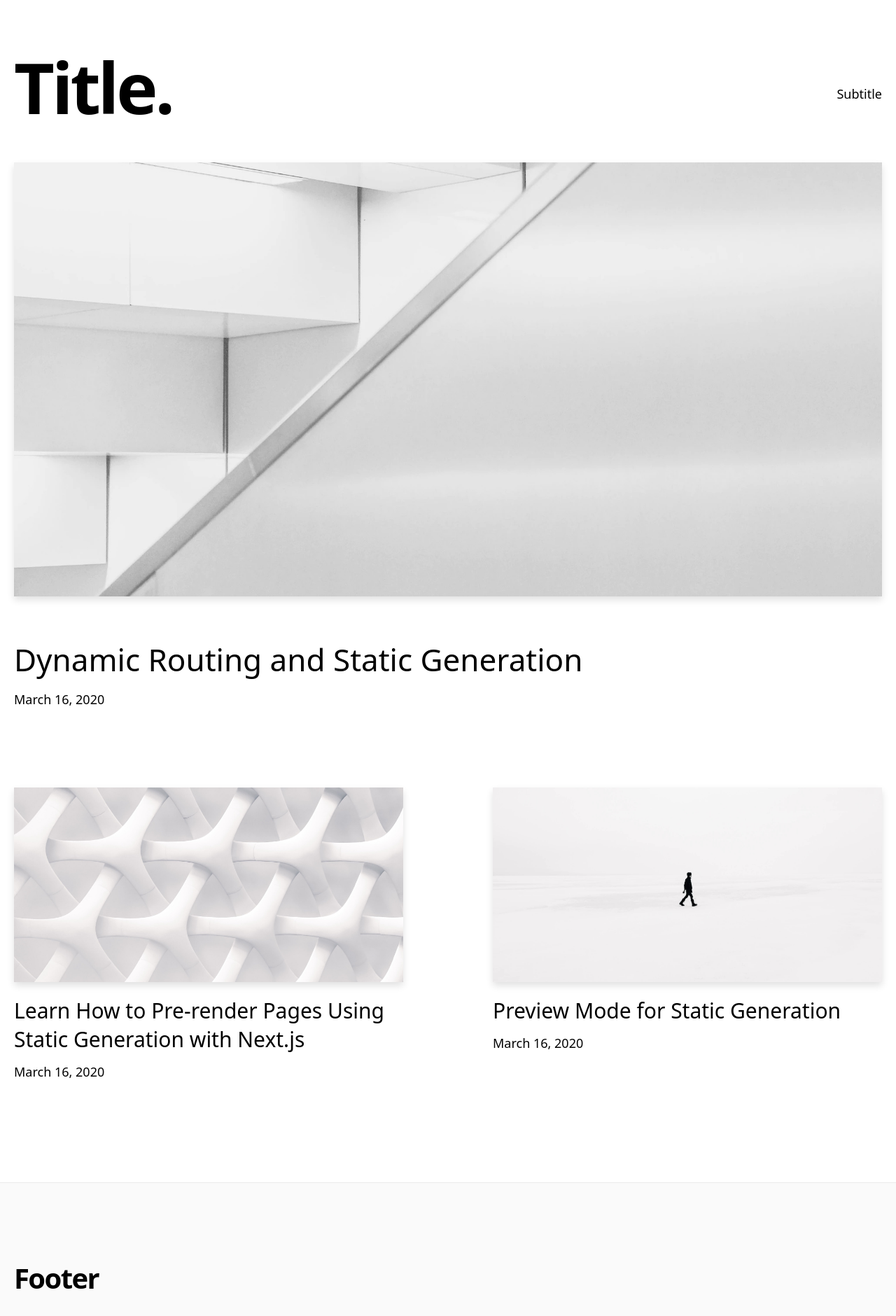
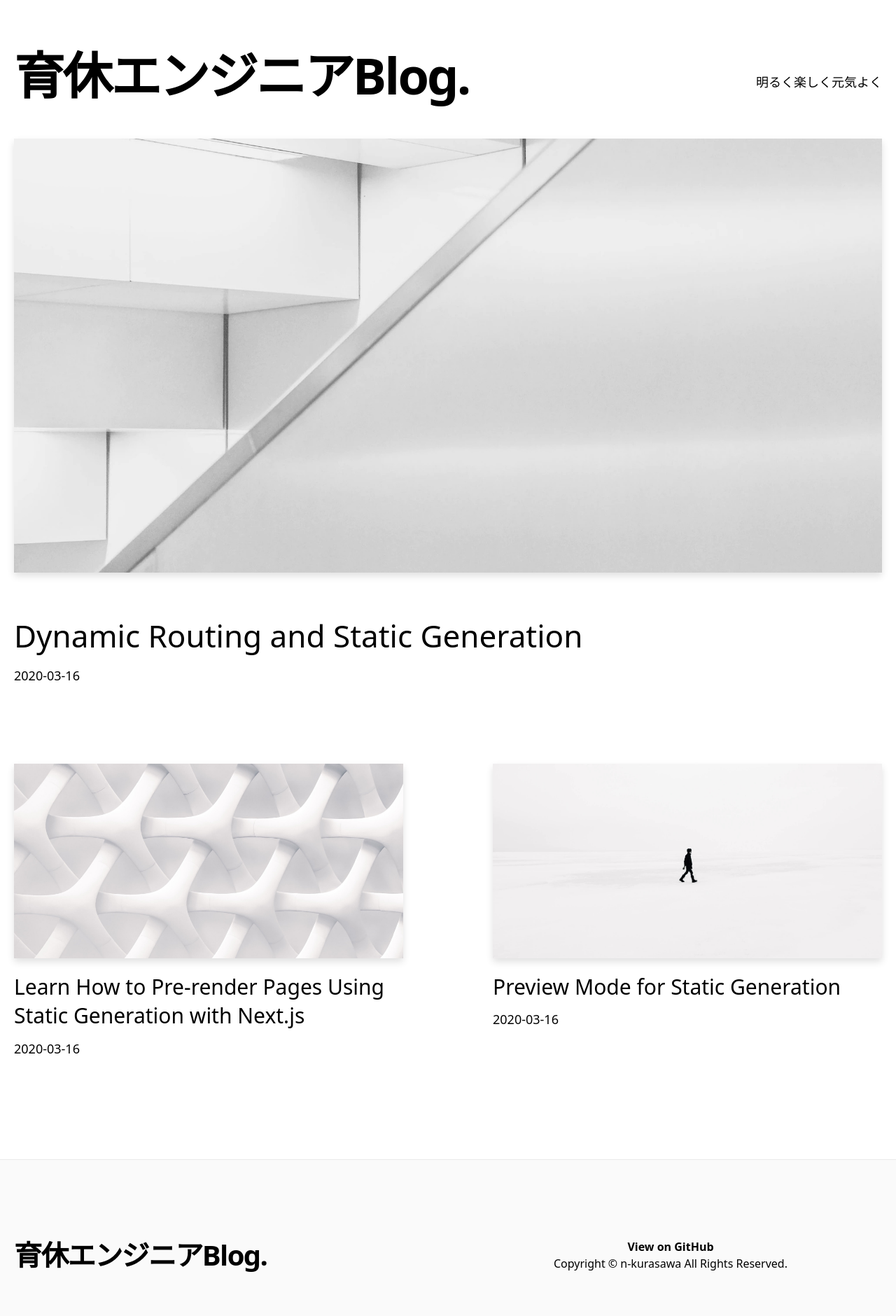
Before and after one commit to n-kurasawa/blog, a Next.js app: page / in a window 1280 px wide. Shown: the top 1880 px of the page at 70% size. Built offline with nearby package versions, Linux system fonts and the light colour scheme.

Commit message:
title & footer

```diff
--- a/components/date-formatter.tsx
+++ b/components/date-formatter.tsx
@@ -6,7 +6,7 @@ type Props = {
 
 const DateFormatter: React.FC<Props> = ({ dateString }) => {
   const date = parseISO(dateString);
-  return <time dateTime={dateString}>{format(date, "LLLL	d, yyyy")}</time>;
+  return <time dateTime={dateString}>{format(date, "yyyy-MM-dd")}</time>;
 };
 
 export default DateFormatter;
--- a/components/footer.tsx
+++ b/components/footer.tsx
@@ -1,4 +1,6 @@
 import Container from "./container";
+import { TITLE } from "../lib/constants";
+import Link from "next/link";
 
 const Footer: React.FC = () => {
   return (
@@ -6,8 +8,19 @@ const Footer: React.FC = () => {
       <Container>
         <div className="py-28 flex flex-col lg:flex-row items-center">
           <h3 className="text-4xl lg:text-5xl font-bold tracking-tighter leading-tight text-center lg:text-left mb-10 lg:mb-0 lg:pr-4 lg:w-1/2">
-            Footer
+            <Link href="/">
+              <a className="hover:underline">{TITLE}</a>
+            </Link>
           </h3>
+          <div className="flex flex-col justify-center items-center lg:pl-4 lg:w-1/2">
+            <a
+              href={`https://github.com/n-kurasawa/blog`}
+              className="mx-3 font-bold hover:underline"
+            >
+              View on GitHub
+            </a>
+            Copyright © n-kurasawa All Rights Reserved.
+          </div>
         </div>
       </Container>
     </footer>
--- a/components/header.tsx
+++ b/components/header.tsx
@@ -1,12 +1,12 @@
 import Link from "next/link";
+import { TITLE } from "../lib/constants";
 
 const Header: React.FC = () => {
   return (
     <h2 className="text-2xl md:text-4xl font-bold tracking-tight md:tracking-tighter leading-tight mb-20 mt-8">
       <Link href="/">
-        <a className="hover:underline">Blog</a>
+        <a className="hover:underline">{TITLE}</a>
       </Link>
-      .
     </h2>
   );
 };
--- a/components/intro.tsx
+++ b/components/intro.tsx
@@ -1,11 +1,12 @@
+import { TITLE } from "../lib/constants";
 const Intro: React.FC = () => {
   return (
     <section className="flex flex-col md:flex-row items-center md:justify-between mt-16 mb-16 md:mb-12">
-      <h1 className="text-6xl md:text-8xl font-bold tracking-tighter leading-tight md:pr-8">
-        Title.
+      <h1 className="text-4xl md:text-7xl font-bold tracking-tighter leading-tight md:pr-8">
+        {TITLE}
       </h1>
       <h4 className="text-center md:text-left text-lg mt-5 md:pl-8">
-        Subtitle
+        明るく楽しく元気よく
       </h4>
     </section>
   );
--- /dev/null
+++ b/lib/constants.ts
@@ -0,0 +1 @@
+export const TITLE = "育休エンジニアBlog.";
--- a/pages/index.tsx
+++ b/pages/index.tsx
@@ -7,6 +7,7 @@ import MorePost from "../components/more-post";
 import type Post from "../types/post";
 import { getAllPosts } from "../lib/api";
 import type { GetStaticProps } from "next";
+import { TITLE } from "../lib/constants";
 
 type Props = {
   allPosts: Post[];
@@ -18,7 +19,7 @@ const Index: React.FC<Props> = ({ allPosts }) => {
   return (
     <Layout>
       <Head>
-        <title>Title</title>
+        <title>{TITLE}</title>
       </Head>
       <Container>
         <Intro />
```
